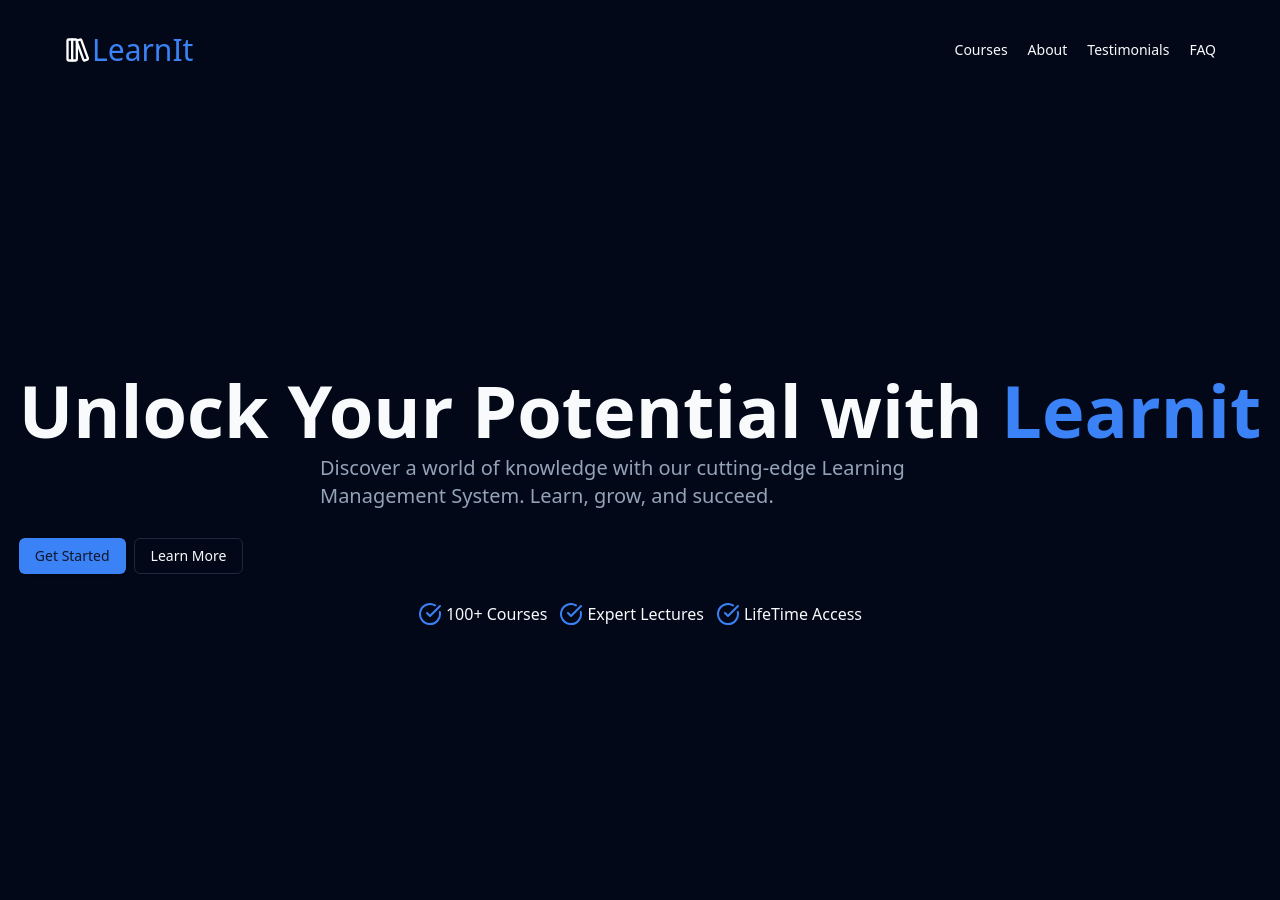
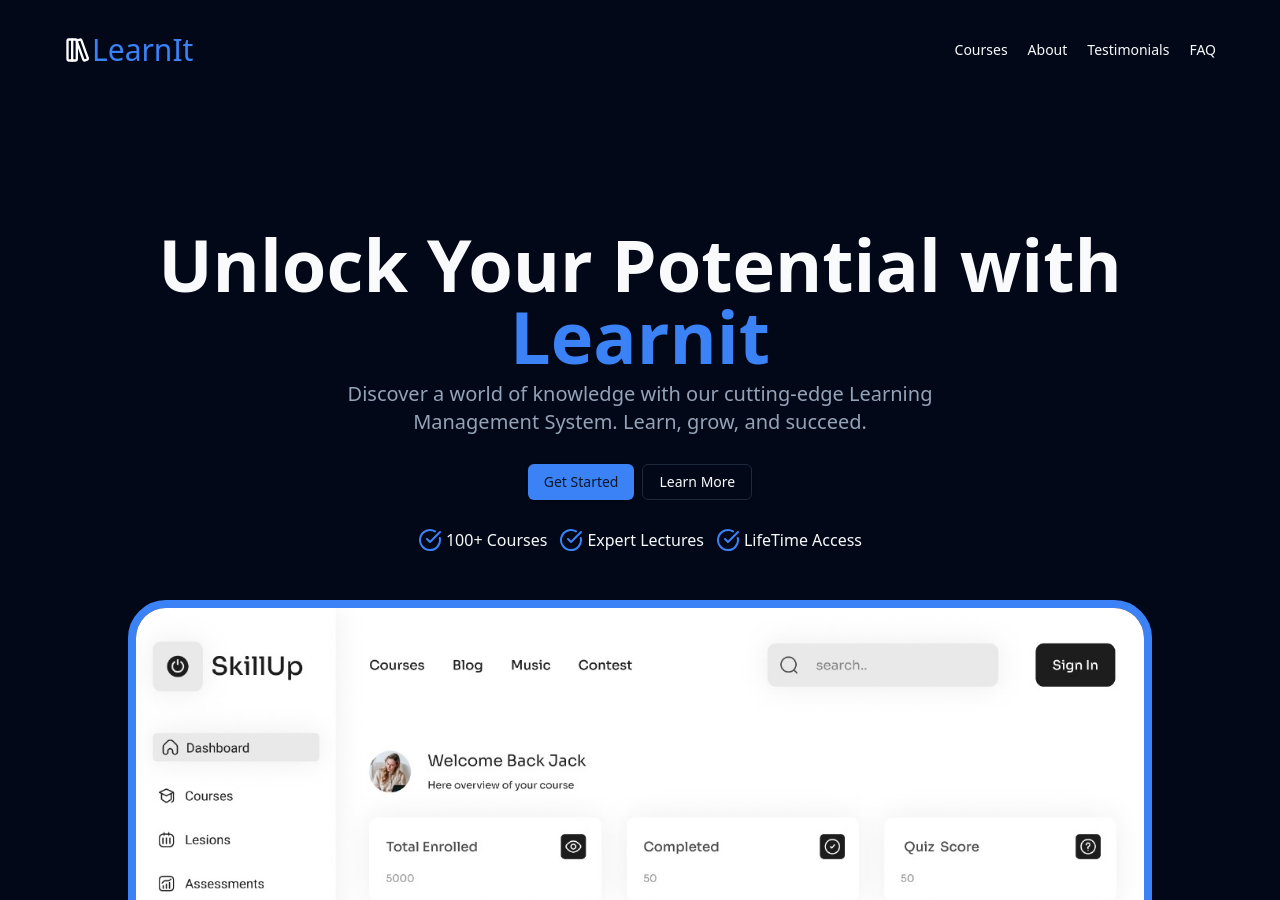
Before and after one commit to ankitmrmishra/LearnIt, a React (Vite) app: page / in a window 1280 px wide. Built offline with nearby package versions, Linux system fonts and the light colour scheme.

Commit message:
adding components to hero section

```diff
--- a/src/App.tsx
+++ b/src/App.tsx
@@ -6,8 +6,8 @@ const stats = ["100+ Courses", "Expert Lectures", "LifeTime Access"];
 
 function App() {
   return (
-    <div className="flex justify-center align-middle items-start md:items-center dark bg-background h-screen">
-      <section className="herosection text-foreground py-10 px-3 text-start gap-6 md:min-h-[40rem] flex flex-col md:justify-center justify-start align-middle items-start md:items-center md:gap-2">
+    <div className="flex justify-center align-middle items-start  dark bg-background ">
+      <section className="herosection md:p-32 p-5 text-foreground h-full md:max-h-[50rem] max-h-[40rem] overflow-clip md:text-center text-start gap-6  flex flex-col  justify-start align-middle items-start md:items-center md:gap-2">
         <h1 className="maintext md:text-7xl text-4xl font-semibold">
           Unlock Your Potential with{" "}
           <span className="text-primary">Learnit</span>
@@ -16,9 +16,11 @@ function App() {
           Discover a world of knowledge with our cutting-edge Learning
           Management System. Learn, grow, and succeed.
         </p>
-        <div className="ctabuttons flex md:flex-row flex-col w-full  gap-2 py-5">
-          <Button>Get Started</Button>
-          <Button variant={"outline"}>Learn More</Button>
+        <div className="ctabuttons flex md:flex-row flex-col w-full   justify-center items-center align-middle  gap-2 py-5">
+          <Button className="w-full md:w-fit">Get Started</Button>
+          <Button className="w-full md:w-fit" variant={"outline"}>
+            Learn More
+          </Button>
         </div>
         <div className="stats flex justify-center align-middle items-center md:gap-3 gap-1 ">
           {stats.map((stat, index) => (
@@ -31,6 +33,16 @@ function App() {
             </div>
           ))}
         </div>
+
+        <div className="rounded-[38px] border-8 border-primary mt-10">
+          <img
+            className="rounded-[30px]"
+            style={{
+              perspective: "1000px",
+            }}
+            src="/src/assets/WhatsApp Image 2024-10-21 at 02.58.15_6886f7a1.jpg"
+          />
+        </div>
       </section>
     </div>
   );
```
Also changed, not shown: src/assets/WhatsApp Image 2024-10-21 at 02.58.15_6886f7a1.jpg (added).
